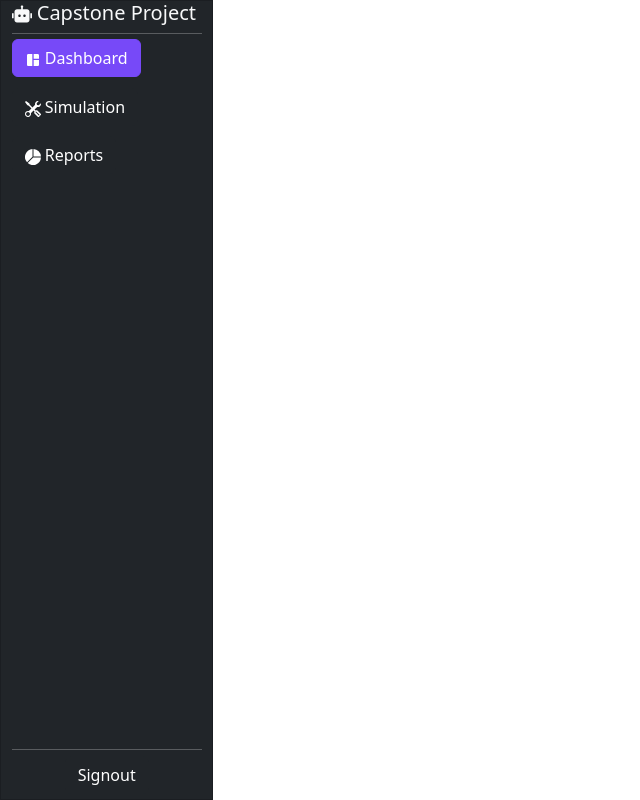
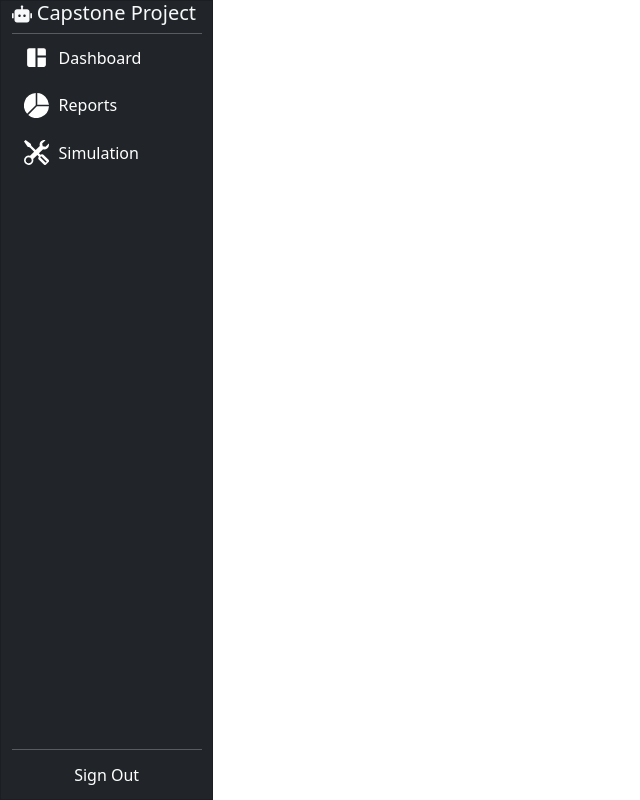
Before and after one commit to pinkeshkhannak/cohort-3-factory-layout-admin, a React (Create React App) app in the folder factory-layout/layout-frontend/: page / in a window 1280 px wide. Shown: the whole page, without its empty margins (0-640 px from the left). Built offline with nearby package versions, Linux system fonts and the light colour scheme.

Commit message:
Added some stuff to nav bar

```diff
--- a/factory-layout/layout-frontend/src/components/SideBar.js
+++ b/factory-layout/layout-frontend/src/components/SideBar.js
@@ -1,40 +1,31 @@
 import Card from 'react-bootstrap/Card';
 import Button from 'react-bootstrap/Button';
 import ColoredLine from './ColoredLine';
-import { MdSpaceDashboard ,MdOutlineRule  } from "react-icons/md";
+import { MdSpaceDashboard } from "react-icons/md";
 import { BsFillPieChartFill, BsTools } from "react-icons/bs";
-import {RiRobot2Fill} from "react-icons/ri"
-import { TfiLayoutGrid3Alt } from "react-icons/tfi";
+import { RiRobot2Fill } from "react-icons/ri";
 
-import './Sidebar.css'
+import './Sidebar.css';
 
+import React from 'react';
 
-import React, {useState, useEffect, useRef} from 'react';
 function SideBar() {
-
-
-
-
-
-
   return (
-
-  <Card className='side-bar ' bg='dark' text='light' >
+    <Card className='side-bar' bg='dark' text='light'>
       <div>
-      <Card.Title><RiRobot2Fill/> Capstone Project</Card.Title>
-      <ColoredLine color='white'/>
-      <Button ><MdSpaceDashboard/> Dashboard</Button>
-      <Button variant="dark"><BsTools/> Simulation</Button>
-      <Button variant="dark"><BsFillPieChartFill/> Reports</Button>
+        <Card.Title><RiRobot2Fill style={{fontSize: '20px' }}/> Capstone Project</Card.Title>
+        <ColoredLine color='white' />
+        <Button className="icon-button"><MdSpaceDashboard style={{ fontSize: '25px' }} />Dashboard</Button>
+        <Button className="icon-button"><BsFillPieChartFill style={{ fontSize: '25px' }} />Reports</Button>
+        <Button className="icon-button"><BsTools style={{ fontSize: '25px' }} />Simulation</Button>
       </div>
 
       <div>
-      <ColoredLine color='white'/>
-      <Button variant="dark" >Signout</Button>
+        <ColoredLine color='white' />
+        <Button variant="dark">Sign Out</Button>
       </div>
     </Card>
+  );
+}
 
-
-)
-}
 export default SideBar;
--- a/factory-layout/layout-frontend/src/components/Sidebar.css
+++ b/factory-layout/layout-frontend/src/components/Sidebar.css
@@ -25,3 +25,18 @@
 .side-bar hr{
     margin: 0 5% 0 5%;
 }
+
+.icon-button {
+  align-items: center;
+  display: flex;
+  width: 220px;
+  gap: 10px;
+  background-color: transparent;
+    border: none;
+    outline: none;
+}
+
+.icon-button:hover {
+  background-color: Primary/Color;
+  color: white;
+}
```
Lines whose indentation alone changed are shown as unchanged.
